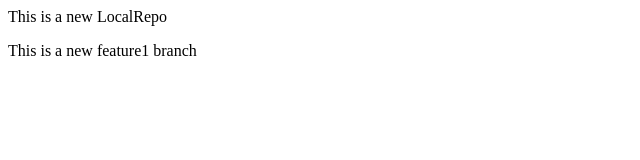
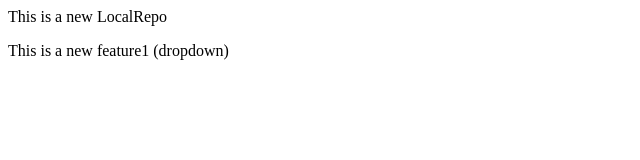
Before and after one commit to vhuria/localrepo, a plain HTML site: page index.html in a window 1280 px wide. Shown: the full height of the page, 0-640 px from the left. Drawn offline with Linux system fonts and the light colour scheme.

Commit message:
dropdown

```diff
--- a/index.html
+++ b/index.html
@@ -1,2 +1,2 @@
 <p>This is a new LocalRepo</p>
-<p>This is a new feature1 branch</p>
+<p>This is a new feature1 (dropdown)</p>
```
